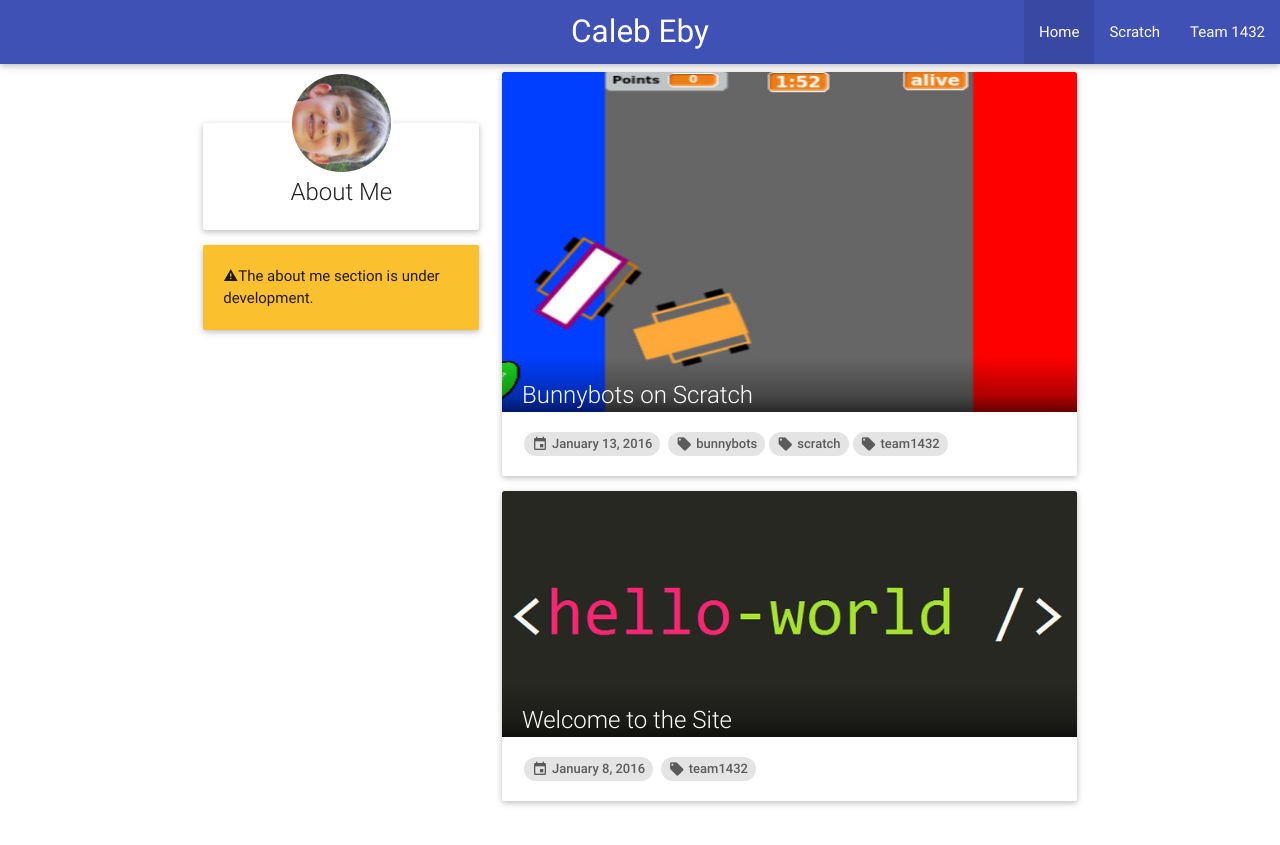
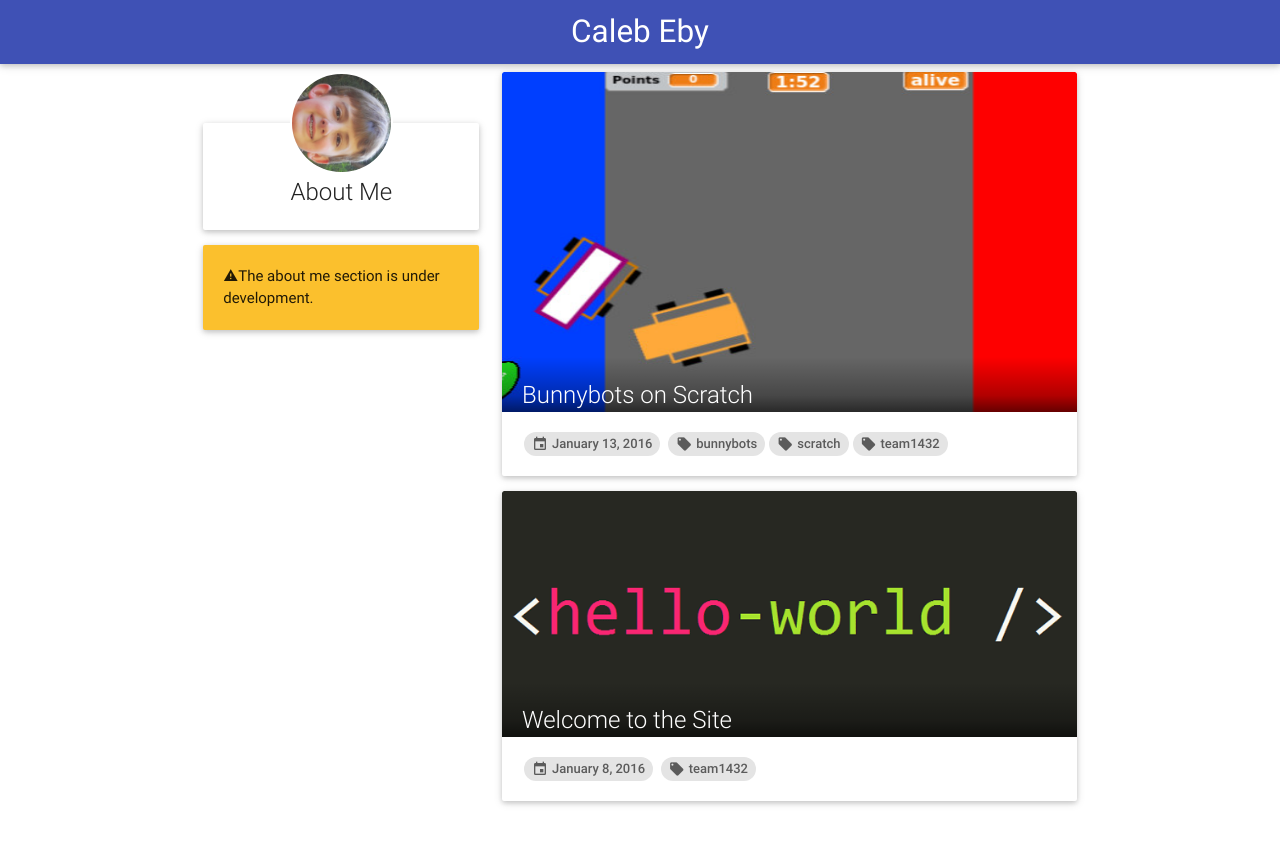
Before and after one commit to calebeby/calebeby.github.io, a Jekyll site: the page built from index.html, in a window 1280 px wide. Shown: the top 845 px of the page. Built offline with Jekyll 4.4.1, drawn with Linux system fonts in a browser that asks for light colours; nearby versions of some CDN libraries.

Commit message:
rm most of nav

```diff
--- a/_includes/header.html
+++ b/_includes/header.html
@@ -2,13 +2,14 @@
   <nav>
     <div class="nav-wrapper">
       <a href="/" class="brand-logo center">{{site.title}}</a>
-      <a href="#" data-activates="mobile-demo" class="button-collapse"><i class="mdi mdi-menu"></i></a>
+      {% comment %}<a href="#" data-activates="mobile-demo" class="button-collapse"><i class="mdi mdi-menu"></i></a>
       <ul class="right hide-on-med-and-down">{% for my_page in site.pages %}{% if my_page.title %}
         {% unless visibility == false %}<li{% if page.title == my_page.title %} class="active"{% endif %}><a class="page-link" href="{{ my_page.url | prepend: site.baseurl }}">{{ my_page.title }}</a></li>{% endunless %}{% endif %}{% endfor %}
       </ul>
       <ul class="side-nav" id="mobile-demo">{% for my_page in site.pages %}{% if my_page.title %}
         {% unless visibility == false %}<li{% if page.title == my_page.title %} class="active"{% endif %}><a class="page-link" href="{{ my_page.url | prepend: site.baseurl }}">{{ my_page.title }}</a></li>{% endunless %}{% endif %}{% endfor %}
       </ul>
+      {% endcomment %}
     </div>
   </nav>
 </header>
```
